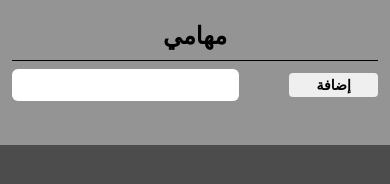
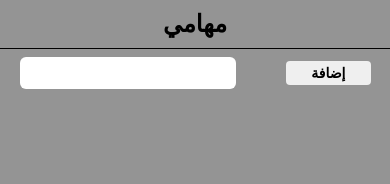
Before and after one commit to Hassan-Aletreby/TodoApp, a plain HTML site: page index.html in a window 390 px wide. Drawn offline with nearby package versions, Linux system fonts and the light colour scheme.

Commit message:
backGroundColor

```diff
--- a/style.css
+++ b/style.css
@@ -156,15 +156,18 @@ body{
 
  /* _____________________________________________________________________________________ */
  @media (max-width: 480px) {
+    body{
+    background-color: rgb(148, 148, 148);
+    }
         #container {
             border-radius: 0px;
             border: none;
-            width: calc(100% - 24px);
+            width: 100%;
             display: flex;
             align-items: center;
             justify-content: center;
             margin: 0;
-            padding: 12px;
+            padding: 0;
         }
         #head {
             width: 100%;
@@ -180,8 +183,8 @@ body{
             font-weight: 700;
         }
         #add {
-            width: 100%;
-            margin: 0;
+            width: 90%;
+            margin: 0 auto;
             display: flex;
             align-items: center;
             justify-content: space-between;
@@ -201,8 +204,8 @@ body{
         }
 
         #mission {
-            width: 100%;
-            margin: 8px 0;
+            width: 90%;
+            margin: 0 auto;
             padding: 8px;
             border-radius: 6px;
         }
```
